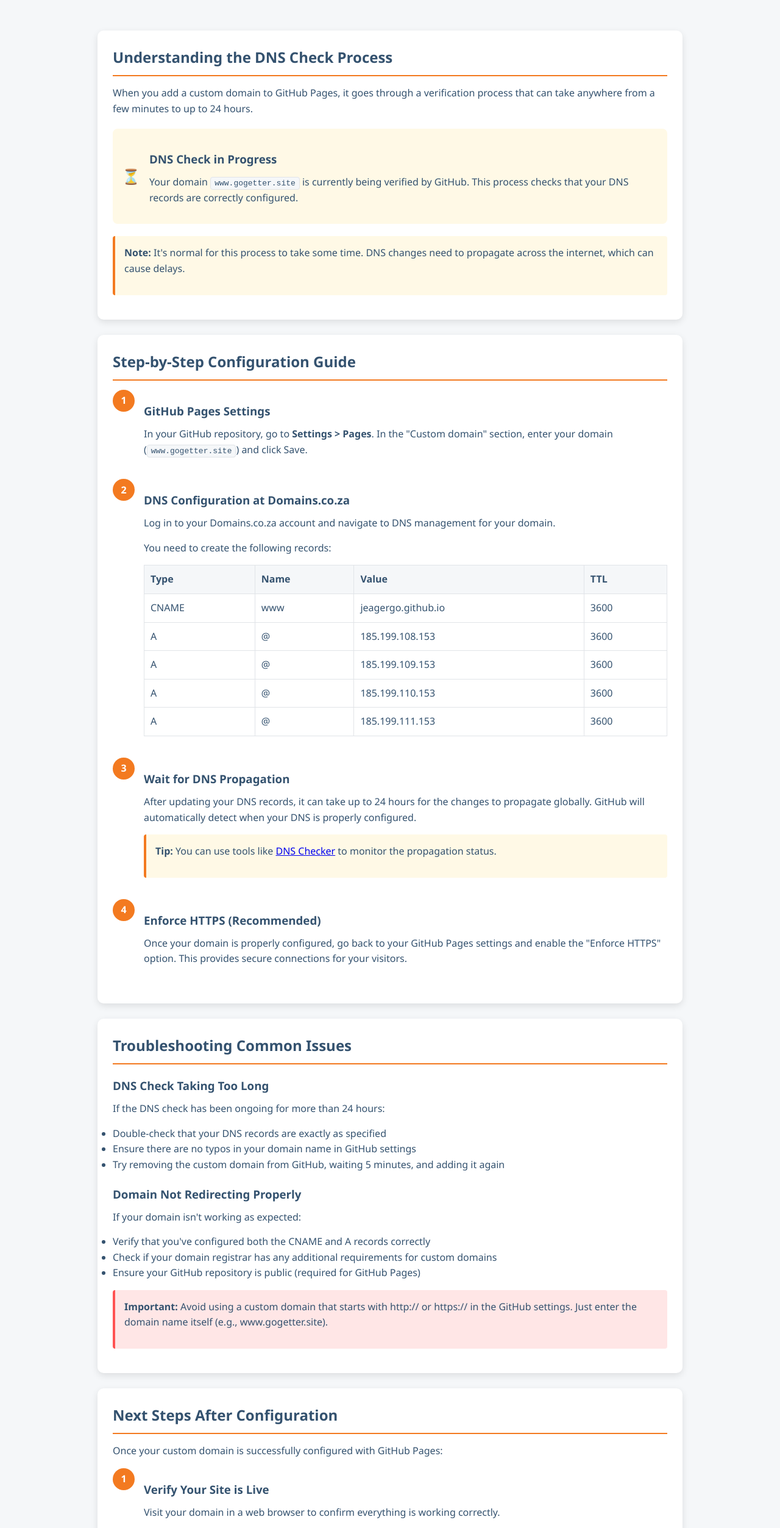
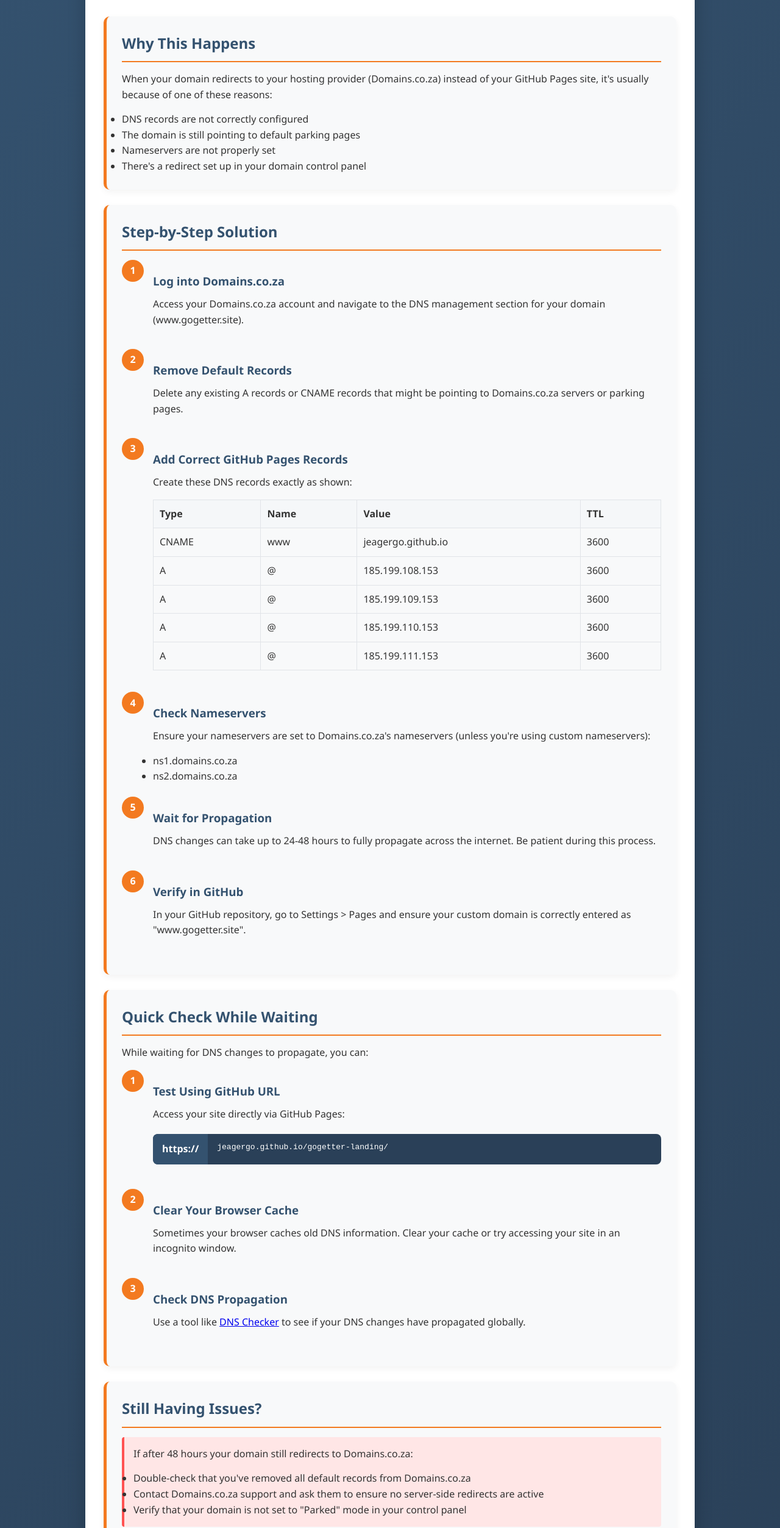
Before and after one commit to Jeagergo/gogetter.site, a plain HTML site: page domain-guide.html in a window 1280 px wide. Shown: the part 295-2800 px from the top of the page at 61% size. Drawn offline with Linux system fonts and the light colour scheme.

Commit message:
Update domain-guide.html

```diff
--- a/domain-guide.html
+++ b/domain-guide.html
@@ -3,7 +3,8 @@
 <head>
     <meta charset="UTF-8">
     <meta name="viewport" content="width=device-width, initial-scale=1.0">
-    <title>GitHub Pages Domain Setup - GoGetter</title>
+    <title>Fix Domain Redirect Issue - GoGetter</title>
+    <link rel="stylesheet" href="https://cdnjs.cloudflare.com/ajax/libs/font-awesome/6.4.0/css/all.min.css">
     <style>
         * {
             margin: 0;
@@ -13,24 +14,27 @@
         }
 
         body {
-            background-color: #f5f7f9;
-            color: #34526F;
+            background: linear-gradient(135deg, #34526F 0%, #2a4058 100%);
+            color: #333;
             line-height: 1.6;
+            min-height: 100vh;
+            padding: 20px;
         }
 
         .container {
             max-width: 1000px;
             margin: 0 auto;
-            padding: 20px;
+            background: white;
+            border-radius: 15px;
+            overflow: hidden;
+            box-shadow: 0 10px 30px rgba(0, 0, 0, 0.2);
         }
 
         header {
             background: linear-gradient(135deg, #34526F 0%, #4a6c8f 100%);
             color: white;
-            padding: 40px 0;
+            padding: 30px;
             text-align: center;
-            border-radius: 0 0 10px 10px;
-            margin-bottom: 30px;
         }
 
         .logo {
@@ -42,12 +46,12 @@
 
         .logo i {
             color: #f37a20;
-            font-size: 32px;
-            margin-right: 10px;
+            font-size: 36px;
+            margin-right: 12px;
         }
 
         .logo-text {
-            font-size: 28px;
+            font-size: 32px;
             font-weight: 700;
         }
 
@@ -63,12 +67,17 @@
             margin: 0 auto;
         }
 
+        .content {
+            padding: 30px;
+        }
+
         .card {
-            background: white;
+            background: #f8f9fa;
             border-radius: 10px;
             padding: 25px;
             margin-bottom: 25px;
-            box-shadow: 0 4px 12px rgba(0, 0, 0, 0.1);
+            box-shadow: 0 4px 12px rgba(0, 0, 0, 0.05);
+            border-left: 5px solid #f37a20;
         }
 
         h2 {
@@ -112,11 +121,13 @@
         }
 
         code {
-            background-color: #f5f7f9;
-            padding: 2px 6px;
+            background-color: #2a4058;
+            color: white;
+            padding: 4px 8px;
             border-radius: 4px;
             font-family: monospace;
-            border: 1px solid #e1e4e8;
+            display: inline-block;
+            margin: 5px 0;
         }
 
         pre {
@@ -153,19 +164,27 @@
             border-radius: 4px;
         }
 
-        .domain-status {
+        .url-box {
             display: flex;
-            align-items: center;
-            padding: 15px;
-            background-color: #fff9e6;
+            margin: 20px 0;
+            background: #2a4058;
             border-radius: 8px;
-            margin: 20px 0;
+            overflow: hidden;
         }
 
-        .status-icon {
-            font-size: 24px;
-            margin-right: 15px;
-            color: #f37a20;
+        .url-box-prefix {
+            background: #34526F;
+            color: white;
+            padding: 12px 15px;
+            font-weight: bold;
+        }
+
+        .url-box-url {
+            flex: 1;
+            padding: 12px 15px;
+            color: white;
+            font-family: monospace;
+            overflow-x: auto;
         }
 
         .btn {
@@ -178,10 +197,20 @@
             font-weight: 600;
             margin-top: 10px;
             transition: background-color 0.3s;
+            border: none;
+            cursor: pointer;
         }
 
         .btn:hover {
             background-color: #e06e1d;
+        }
+
+        .btn-secondary {
+            background-color: #34526F;
+        }
+
+        .btn-secondary:hover {
+            background-color: #2a4058;
         }
 
         .dns-record {
@@ -203,9 +232,10 @@
         footer {
             text-align: center;
             margin-top: 40px;
-            padding: 20px;
+            padding: 30px;
             color: #6c757d;
             font-size: 0.9rem;
+            background: #f8f9fa;
         }
 
         @media (max-width: 768px) {
@@ -216,56 +246,65 @@
             .step-number {
                 margin-bottom: 10px;
             }
+
+            h1 {
+                font-size: 2rem;
+            }
+
+            .logo-text {
+                font-size: 28px;
+            }
         }
     </style>
 </head>
 <body>
+    <div class="container">
         <header>
-        <div class="container">
             <div class="logo">
                 <i class="fas fa-bolt"></i>
                 <div class="logo-text">GoGetter</div>
             </div>
-            <h1>GitHub Pages Domain Setup</h1>
-            <p class="subtitle">A step-by-step guide to configuring your custom domain with GitHub Pages</p>
-        </div>
+            <h1>Fix Domain Redirect Issue</h1>
+            <p class="subtitle">Solving the problem where your domain redirects to Domains.co.za instead of your landing page</p>
         </header>
 
-    <div class="container">
+        <div class="content">
             <div class="card">
-            <h2>Understanding the DNS Check Process</h2>
-            <p>When you add a custom domain to GitHub Pages, it goes through a verification process that can take anywhere from a few minutes to up to 24 hours.</p>
+                <h2>Why This Happens</h2>
+                <p>When your domain redirects to your hosting provider (Domains.co.za) instead of your GitHub Pages site, it's usually because of one of these reasons:</p>
 
-            <div class="domain-status">
-                <div class="status-icon">⏳</div>
-                <div>
-                    <h3>DNS Check in Progress</h3>
-                    <p>Your domain <code>www.gogetter.site</code> is currently being verified by GitHub. This process checks that your DNS records are correctly configured.</p>
-                </div>
-            </div>
-
-            <div class="note">
-                <p><strong>Note:</strong> It's normal for this process to take some time. DNS changes need to propagate across the internet, which can cause delays.</p>
-            </div>
+                <ul>
+                    <li>DNS records are not correctly configured</li>
+                    <li>The domain is still pointing to default parking pages</li>
+                    <li>Nameservers are not properly set</li>
+                    <li>There's a redirect set up in your domain control panel</li>
+                </ul>
             </div>
 
             <div class="card">
-            <h2>Step-by-Step Configuration Guide</h2>
+                <h2>Step-by-Step Solution</h2>
 
                 <div class="step">
                     <div class="step-number">1</div>
                     <div class="step-content">
-                    <h3>GitHub Pages Settings</h3>
-                    <p>In your GitHub repository, go to <strong>Settings > Pages</strong>. In the "Custom domain" section, enter your domain (<code>www.gogetter.site</code>) and click Save.</p>
+                        <h3>Log into Domains.co.za</h3>
+                        <p>Access your Domains.co.za account and navigate to the DNS management section for your domain (www.gogetter.site).</p>
                     </div>
                 </div>
 
                 <div class="step">
                     <div class="step-number">2</div>
                     <div class="step-content">
-                    <h3>DNS Configuration at Domains.co.za</h3>
-                    <p>Log in to your Domains.co.za account and navigate to DNS management for your domain.</p>
-                    <p>You need to create the following records:</p>
+                        <h3>Remove Default Records</h3>
+                        <p>Delete any existing A records or CNAME records that might be pointing to Domains.co.za servers or parking pages.</p>
+                    </div>
+                </div>
+
+                <div class="step">
+                    <div class="step-number">3</div>
+                    <div class="step-content">
+                        <h3>Add Correct GitHub Pages Records</h3>
+                        <p>Create these DNS records exactly as shown:</p>
 
                         <table class="dns-record">
                             <tr>
@@ -309,91 +348,93 @@
                 </div>
 
                 <div class="step">
-                <div class="step-number">3</div>
+                    <div class="step-number">4</div>
                     <div class="step-content">
-                    <h3>Wait for DNS Propagation</h3>
-                    <p>After updating your DNS records, it can take up to 24 hours for the changes to propagate globally. GitHub will automatically detect when your DNS is properly configured.</p>
-                    <div class="note">
-                        <p><strong>Tip:</strong> You can use tools like <a href="https://dnschecker.org" target="_blank">DNS Checker</a> to monitor the propagation status.</p>
-                    </div>
+                        <h3>Check Nameservers</h3>
+                        <p>Ensure your nameservers are set to Domains.co.za's nameservers (unless you're using custom nameservers):</p>
+                        <ul>
+                            <li>ns1.domains.co.za</li>
+                            <li>ns2.domains.co.za</li>
+                        </ul>
                     </div>
                 </div>
 
                 <div class="step">
-                <div class="step-number">4</div>
+                    <div class="step-number">5</div>
                     <div class="step-content">
-                    <h3>Enforce HTTPS (Recommended)</h3>
-                    <p>Once your domain is properly configured, go back to your GitHub Pages settings and enable the "Enforce HTTPS" option. This provides secure connections for your visitors.</p>
+                        <h3>Wait for Propagation</h3>
+                        <p>DNS changes can take up to 24-48 hours to fully propagate across the internet. Be patient during this process.</p>
+                    </div>
+                </div>
+
+                <div class="step">
+                    <div class="step-number">6</div>
+                    <div class="step-content">
+                        <h3>Verify in GitHub</h3>
+                        <p>In your GitHub repository, go to Settings > Pages and ensure your custom domain is correctly entered as "www.gogetter.site".</p>
                     </div>
                 </div>
             </div>
 
             <div class="card">
-            <h2>Troubleshooting Common Issues</h2>
-
-            <h3>DNS Check Taking Too Long</h3>
-            <p>If the DNS check has been ongoing for more than 24 hours:</p>
-            <ul>
-                <li>Double-check that your DNS records are exactly as specified</li>
-                <li>Ensure there are no typos in your domain name in GitHub settings</li>
-                <li>Try removing the custom domain from GitHub, waiting 5 minutes, and adding it again</li>
-            </ul>
-
-            <h3>Domain Not Redirecting Properly</h3>
-            <p>If your domain isn't working as expected:</p>
-            <ul>
-                <li>Verify that you've configured both the CNAME and A records correctly</li>
-                <li>Check if your domain registrar has any additional requirements for custom domains</li>
-                <li>Ensure your GitHub repository is public (required for GitHub Pages)</li>
-            </ul>
-
-            <div class="warning">
-                <p><strong>Important:</strong> Avoid using a custom domain that starts with http:// or https:// in the GitHub settings. Just enter the domain name itself (e.g., www.gogetter.site).</p>
-            </div>
-        </div>
-
-        <div class="card">
-            <h2>Next Steps After Configuration</h2>
-            <p>Once your custom domain is successfully configured with GitHub Pages:</p>
+                <h2>Quick Check While Waiting</h2>
+                <p>While waiting for DNS changes to propagate, you can:</p>
 
                 <div class="step">
                     <div class="step-number">1</div>
                     <div class="step-content">
-                    <h3>Verify Your Site is Live</h3>
-                    <p>Visit your domain in a web browser to confirm everything is working correctly.</p>
+                        <h3>Test Using GitHub URL</h3>
+                        <p>Access your site directly via GitHub Pages:</p>
+                        <div class="url-box">
+                            <div class="url-box-prefix">https://</div>
+                            <div class="url-box-url">jeagergo.github.io/gogetter-landing/</div>
+                        </div>
                     </div>
                 </div>
 
                 <div class="step">
                     <div class="step-number">2</div>
                     <div class="step-content">
-                    <h3>Set Up Paystack Integration</h3>
-                    <p>With your landing page live at your custom domain, you can proceed with the Paystack approval process.</p>
+                        <h3>Clear Your Browser Cache</h3>
+                        <p>Sometimes your browser caches old DNS information. Clear your cache or try accessing your site in an incognito window.</p>
                     </div>
                 </div>
 
                 <div class="step">
                     <div class="step-number">3</div>
                     <div class="step-content">
-                    <h3>Monitor Your Site</h3>
-                    <p>Regularly check that your site remains accessible and that your DNS configuration persists.</p>
+                        <h3>Check DNS Propagation</h3>
+                        <p>Use a tool like <a href="https://dnschecker.org" target="_blank">DNS Checker</a> to see if your DNS changes have propagated globally.</p>
+                    </div>
                 </div>
             </div>
 
-            <div class="success">
-                <p><strong>Success Tip:</strong> Remember that code <code>GG2024</code> for your future communications about GoGetter!</p>
+            <div class="card">
+                <h2>Still Having Issues?</h2>
+
+                <div class="warning">
+                    <p>If after 48 hours your domain still redirects to Domains.co.za:</p>
+                    <ul>
+                        <li>Double-check that you've removed all default records from Domains.co.za</li>
+                        <li>Contact Domains.co.za support and ask them to ensure no server-side redirects are active</li>
+                        <li>Verify that your domain is not set to "Parked" mode in your control panel</li>
+                    </ul>
                 </div>
 
-            <a href="https://docs.github.com/en/pages/configuring-a-custom-domain-for-your-github-pages-site" class="btn" target="_blank">GitHub Documentation</a>
+                <p>You might need to contact Domains.co.za support directly and ask them to:</p>
+                <ol>
+                    <li>Remove any default parking page settings</li>
+                    <li>Confirm that your DNS records are properly configured</li>
+                    <li>Ensure there are no hidden redirects applied to your domain</li>
+                </ol>
             </div>
         </div>
 
         <footer>
-        <div class="container">
-            <p>Need more help? Contact GitHub Support or consult your domain registrar's documentation.</p>
+            <p>Need more help? Contact Domains.co.za support or consult the GitHub Pages documentation.</p>
             <p>GoGetter © 2024 | Code: GG2024</p>
+        </footer>
     </div>
-    </footer>
 
     <script>
         // Simple page interaction
```
Lines whose indentation alone changed are shown as unchanged.
